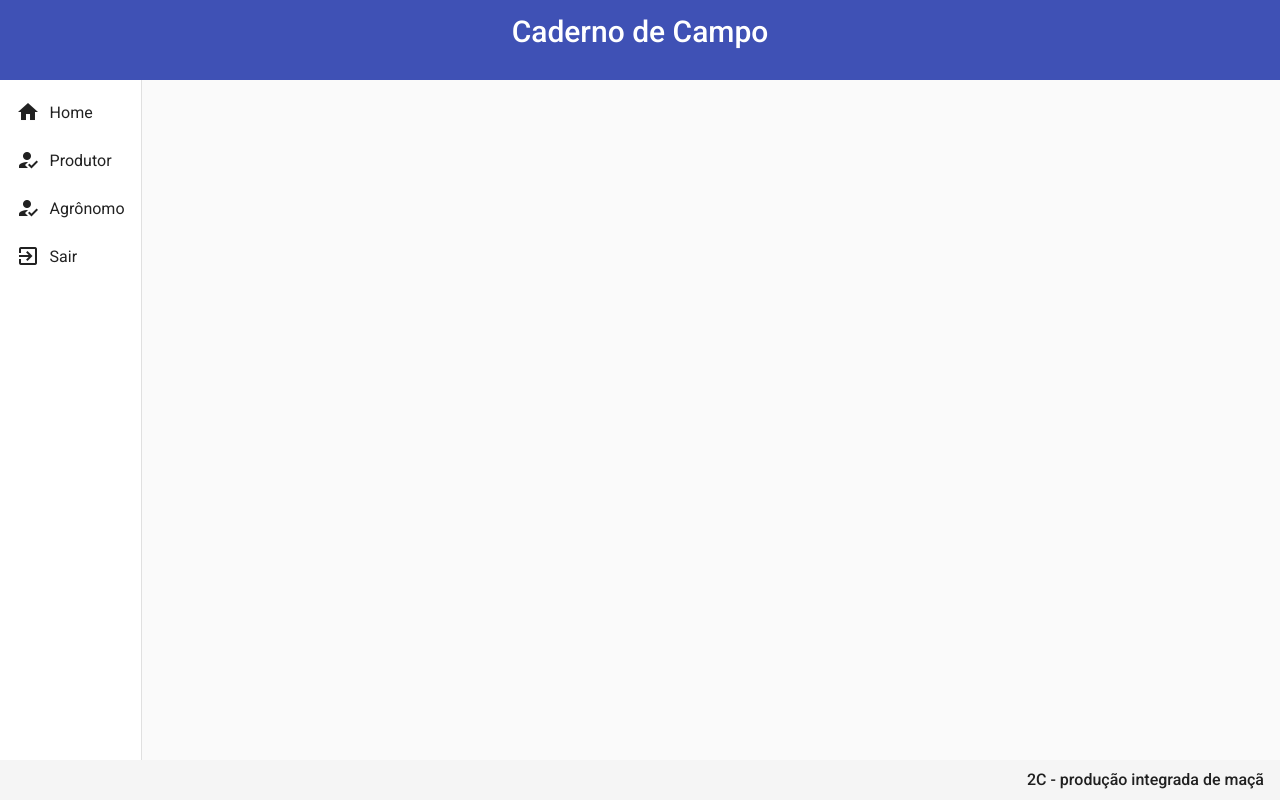
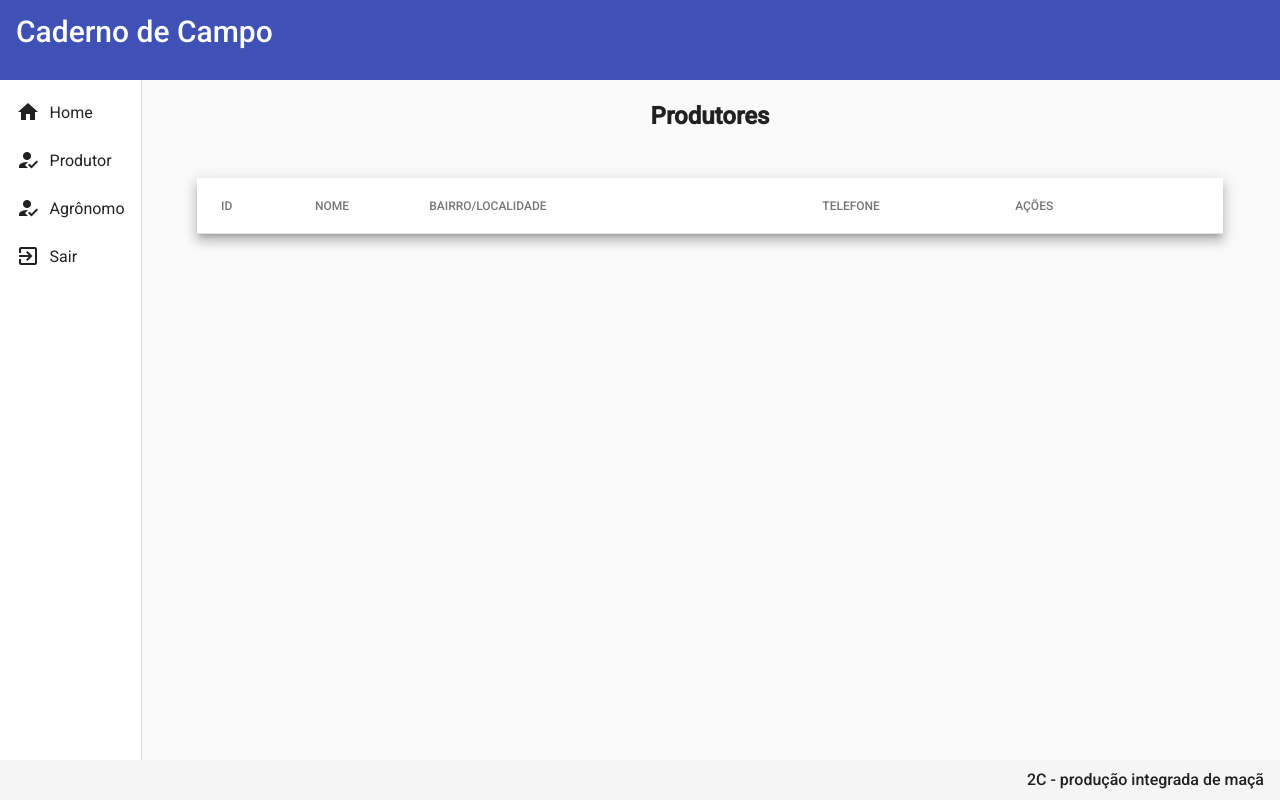
Before and after one commit to marcosmatos1203/AngularCaderno3, an Angular app: page /produtor in a window 1280 px wide. Before the commit this address led to /. Built offline with nearby package versions, Linux system fonts and the light colour scheme.

Commit message:
home implementado produtor read

```diff
--- a/src/app/app.module.ts
+++ b/src/app/app.module.ts
@@ -14,6 +14,8 @@ import {MatSidenavModule} from '@angular/material/sidenav';
 import {MatListModule} from '@angular/material/list';
 import { HomeComponent } from './componentes/views/home/home.component';
 import {MatCardModule} from '@angular/material/card';
+import { ProdutorReadComponent } from './componentes/views/produtor/produtor-read/produtor-read.component';
+import {MatTableModule} from '@angular/material/table';
 
 
 @NgModule({
@@ -22,9 +24,11 @@ import {MatCardModule} from '@angular/material/card';
     CabecalhoComponent,
     FooterComponent,
     NavComponent,
-    HomeComponent
+    HomeComponent,
+    ProdutorReadComponent
   ],
   imports: [
+    MatTableModule,
     MatCardModule,
     MatListModule,
     BrowserModule,
--- a/src/app/componentes/templates/cabecalho/cabecalho.component.css
+++ b/src/app/componentes/templates/cabecalho/cabecalho.component.css
@@ -1,7 +1,4 @@
 .titulo{
     font-size: 30px;
-    width: 100%;
-}
-.inicioTitulo{
     text-align: center;
 }
--- a/src/app/componentes/templates/cabecalho/cabecalho.component.html
+++ b/src/app/componentes/templates/cabecalho/cabecalho.component.html
@@ -1,4 +1,4 @@
-<mat-toolbar color="primary" class="mat-elevation-z6" style="height: 10%" >
+<mat-toolbar color="primary" style="height: 10%" >
     <mat-toolbar-row class="inicioTitulo">
         <span class="titulo" >Caderno de Campo</span>
     </mat-toolbar-row>
--- a/src/app/componentes/templates/footer/footer.component.html
+++ b/src/app/componentes/templates/footer/footer.component.html
@@ -1,3 +1,3 @@
 <mat-toolbar class="footer">
     <span>2C - produção integrada de maçã</span>
-    </mat-toolbar>
+</mat-toolbar>
--- a/src/app/componentes/templates/nav/nav.component.html
+++ b/src/app/componentes/templates/nav/nav.component.html
@@ -5,7 +5,7 @@
                 <mat-icon>home</mat-icon>
                 Home
             </a>
-            <a mat-list-item>
+            <a routerLink="/produtor" mat-list-item>
                 <mat-icon>how_to_reg</mat-icon>
                 Produtor
             </a>
--- /dev/null
+++ b/src/app/componentes/views/produtor/produtor-read/produtor-read.component.css
@@ -0,0 +1,15 @@
+.content{
+    width: 90%;
+    margin: 1.4rem auto auto auto;
+}
+.title{
+    text-align: center;
+    margin-bottom: 3rem;
+}
+.title h1{
+    font-size: 1.5rem;
+    color: darkgray;
+}
+.table{
+    width: 100%;
+}
--- /dev/null
+++ b/src/app/componentes/views/produtor/produtor-read/produtor-read.component.html
@@ -0,0 +1,45 @@
+<div class="content">
+    <div class="title">
+        <h2>Produtores</h2>
+    </div>
+    <div class="mat-elevation-z8 content-table">
+        <table mat-table class="table">
+
+
+            <ng-container matColumnDef="id">
+                <th mat-header-cell *matHeaderCellDef> ID </th>
+                <td mat-cell *matCellDef="let row"> {{row.id}} </td>
+            </ng-container>
+
+            <!-- Name Column -->
+            <ng-container matColumnDef="nome">
+                <th mat-header-cell *matHeaderCellDef> NOME </th>
+                <td mat-cell *matCellDef="let row"> {{row.nome}} </td>
+            </ng-container>
+
+            <!-- Weight Column -->
+            <ng-container matColumnDef="bairro_localidade">
+                <th mat-header-cell *matHeaderCellDef> BAIRRO/LOCALIDADE </th>
+                <td mat-cell *matCellDef="let row"> {{row.bairro_localidade}} </td>
+            </ng-container>
+
+            <!-- Symbol Column -->
+            <ng-container matColumnDef="telefone2">
+                <th mat-header-cell *matHeaderCellDef> TELEFONE </th>
+                <td mat-cell *matCellDef="let row"> {{row.telefone2}} </td>
+            </ng-container>
+
+            <ng-container matColumnDef="acoes">
+                <th mat-header-cell *matHeaderCellDef> AÇÕES </th>
+                <td mat-cell *matCellDef="let row"> {{row.acoes}} </td>
+            </ng-container>
+
+            <tr mat-header-row *matHeaderRowDef="displayedColumns"></tr>
+            <tr mat-row *matRowDef="let row; columns: displayedColumns;"></tr>
+        </table>
+
+    </div>
+
+
+
+</div>
--- /dev/null
+++ b/src/app/componentes/views/produtor/produtor-read/produtor-read.component.ts
@@ -0,0 +1,15 @@
+import { Component, OnInit } from '@angular/core';
+
+@Component({
+  selector: 'app-produtor-read',
+  templateUrl: './produtor-read.component.html',
+  styleUrls: ['./produtor-read.component.css']
+})
+export class ProdutorReadComponent implements OnInit {
+
+  constructor() { }
+
+  ngOnInit(): void {
+  }
+  displayedColumns: string[] = ['id', 'nome', 'bairro_localidade', 'telefone2', 'acoes'];
+}
```
Also changed, not shown: src/app/app-routing.module.ts (+7 -2 lines), 1 other file (tests, documents, lock files or other folders).
